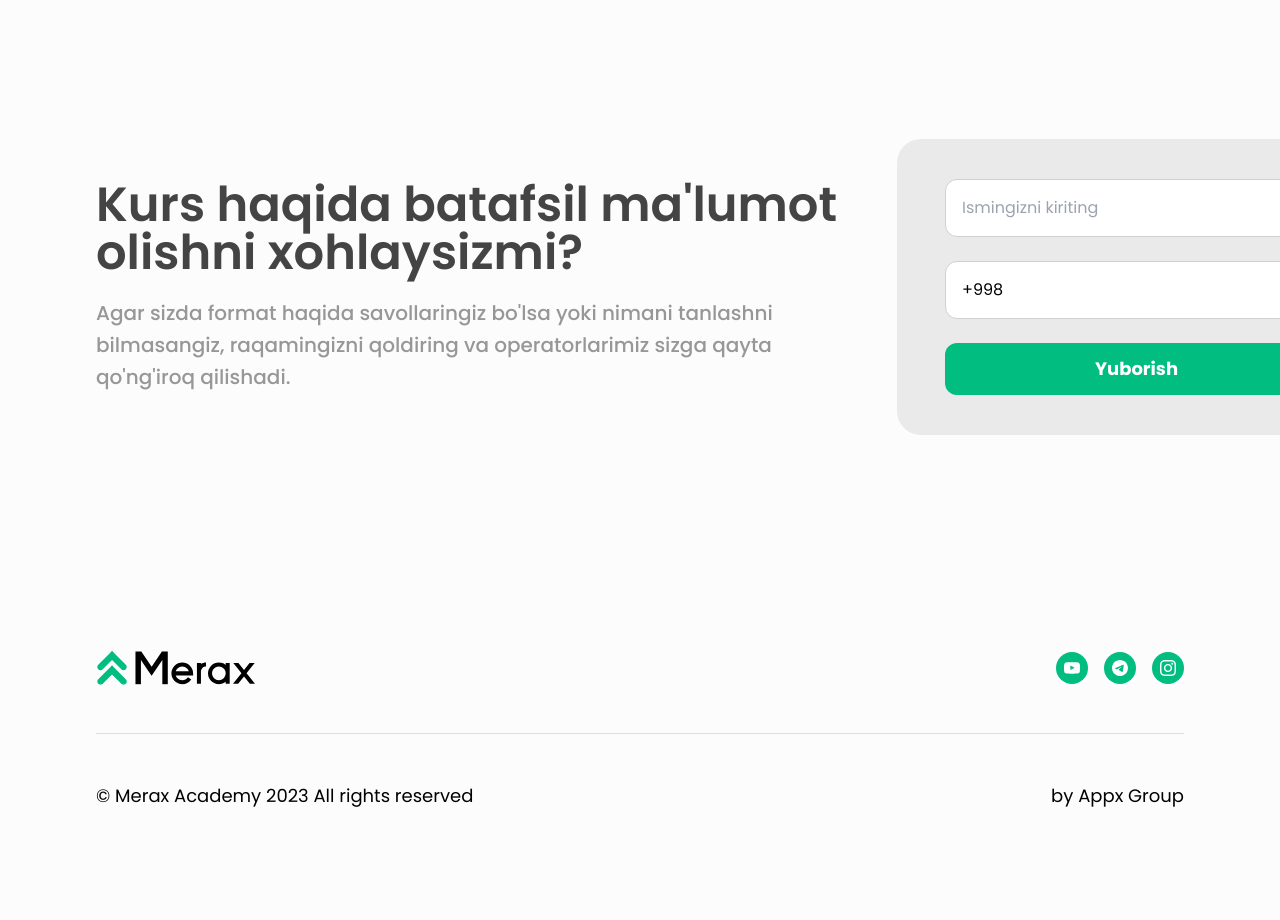
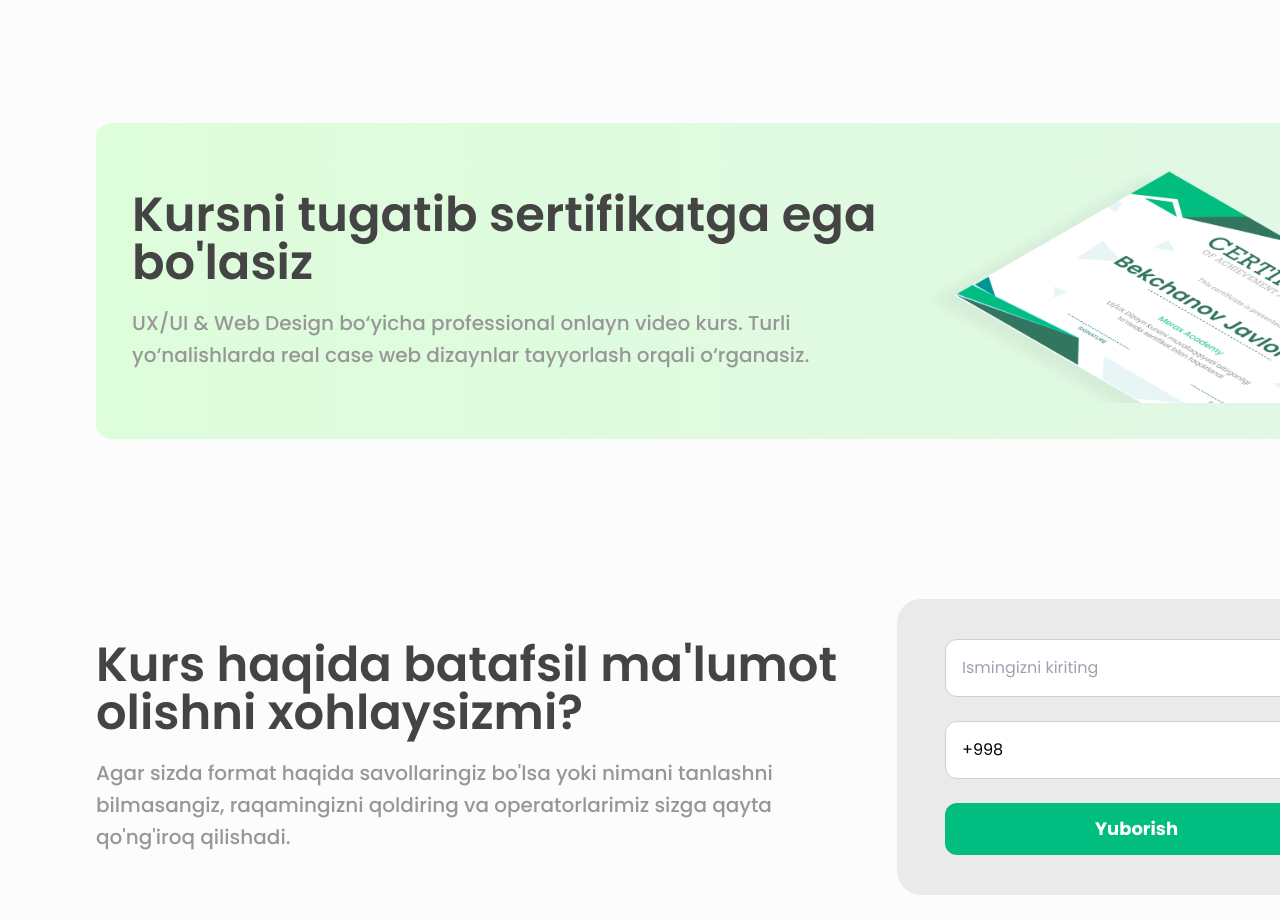
Before and after one commit to alibek-jumaniyazov/Merax_Courses, a Next.js app in the folder merax/: page /frontend in a window 1280 px wide. Shown: the part 3140-4060 px from the top of the page. Before the commit the page ends 3990 px from the top, so only its background shows below. Built offline with nearby package versions, Linux system fonts and the light colour scheme.

Commit message:
add course certificate select

```diff
--- a/merax/src/app/backend/page.tsx
+++ b/merax/src/app/backend/page.tsx
@@ -10,6 +10,7 @@ import bannerImg from "../../assets/images/bannerTow.png";
 import WhoCourse from "@/components/pageCoursers/WhoCourse";
 import CourseBanner from "@/components/pageCoursers/CourseBanner";
 import CourseFits from "@/components/pageCoursers/CourseFits";
+import CourseCertificate from "@/components/pageCoursers/CourseCertificate";
 type Props = {};
 
 export type TBanner = {
@@ -171,7 +172,7 @@ export default function Page({}: Props) {
       {courseTeach.map((item, index) => (
         <CourseTeach key={index} item={item} />
       ))}
-
+      <CourseCertificate />
       {contactInfo.map((item, index) => (
         <ContactCourse key={index} item={item} />
       ))}
--- a/merax/src/app/frontend/page.tsx
+++ b/merax/src/app/frontend/page.tsx
@@ -10,6 +10,7 @@ import frontendTeach from "../../assets/images/frontendTeach.png";
 import WhoCourse from "@/components/pageCoursers/WhoCourse";
 import CourseBanner from "@/components/pageCoursers/CourseBanner";
 import CourseFits from "@/components/pageCoursers/CourseFits";
+import CourseCertificate from "@/components/pageCoursers/CourseCertificate";
 type Props = {};
 
 export type TBanner = {
@@ -163,7 +164,7 @@ export default function Page({}: Props) {
       {courseTeach.map((item, index) => (
         <CourseTeach key={index} item={item} />
       ))}
-
+      <CourseCertificate />
       {contactInfo.map((item, index) => (
         <ContactCourse key={index} item={item} />
       ))}
--- a/merax/src/components/pageCoursers/CourseCertificate.tsx
+++ b/merax/src/components/pageCoursers/CourseCertificate.tsx
@@ -1,17 +1,17 @@
 import Image from 'next/image'
 import React from 'react'
-
+import certificate from '../../assets/images/certificate.png'
 type Props = {}
 
 export default function CourseCertificate({}: Props) {
   return (
-    <div className='CourseCertificate'>
-        <div className="">
-            <p></p>
-            <span></span>
+    <div className='CourseCertificate w-full flex justify-between items-center  mt-36 p-9 bg-gradient-to-r from-[#DEFDDB] to-[#E1F8E5] rounded-2xl'>
+        <div className="flex flex-col justify-center items-start gap-5">
+            <p className='font-semibold text-5xl text-textColor'>Kursni tugatib sertifikatga ega bo'lasiz</p>
+            <span className='w-[698px] font-medium text-xl text-[#979797] leading-8'>UX/UI & Web Design bo‘yicha professional onlayn video kurs. Turli yo‘nalishlarda real case web dizaynlar tayyorlash orqali o‘rganasiz.</span>
         </div>
         <div className="">
-            <Image src="" alt='' />
+            <Image src={certificate} alt='' />
         </div>
     </div>
   )
```
Also changed, not shown: merax/src/assets/images/certificate.png (added).
